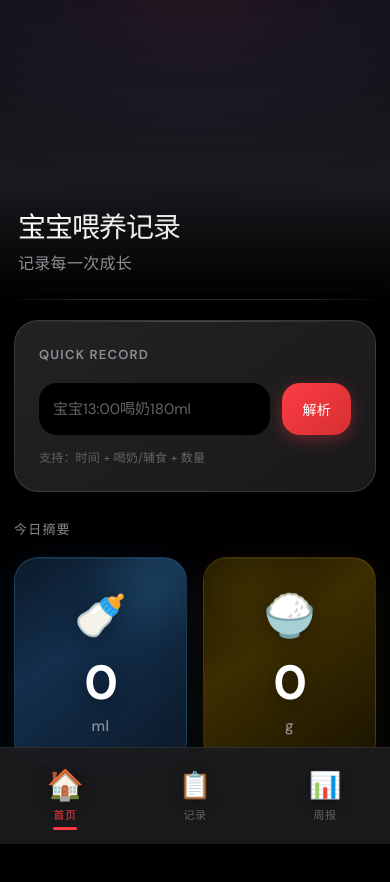
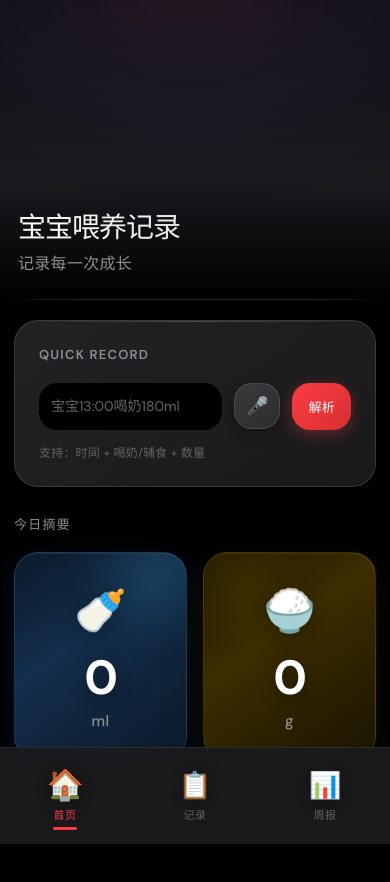
Before and after one commit to 651494508zzd-gif/baby-feed, a React (Vite) app: page / in a window 390 px wide. Shown: the top 882 px of the page. Built offline with nearby package versions, Linux system fonts and the light colour scheme.

Commit message:
feat: 添加语音识别功能 - 使用 Web Speech API

```diff
--- a/src/App.css
+++ b/src/App.css
@@ -245,6 +245,56 @@ body {
   transform: scale(0.97);
 }
 
+/* Voice Button */
+.btn-voice {
+  width: 54px;
+  height: 54px;
+  border: none;
+  border-radius: var(--radius-md);
+  font-size: 20px;
+  cursor: pointer;
+  transition: all 0.25s cubic-bezier(0.4, 0, 0.2, 1);
+  display: inline-flex;
+  align-items: center;
+  justify-content: center;
+  background: linear-gradient(145deg, var(--bg-tertiary) 0%, var(--bg-secondary) 100%);
+  border: 1px solid var(--glass-border);
+  box-shadow: 0 4px 12px rgba(0, 0, 0, 0.3);
+  flex-shrink: 0;
+}
+
+.btn-voice:hover {
+  transform: translateY(-2px);
+  box-shadow: 0 6px 20px rgba(0, 0, 0, 0.4);
+}
+
+.btn-voice:active {
+  transform: scale(0.95);
+}
+
+.btn-voice.listening {
+  background: linear-gradient(145deg, #ff453a 0%, #d63031 100%);
+  box-shadow: 0 4px 20px rgba(255, 69, 58, 0.5);
+  animation: pulse 1s ease-in-out infinite;
+}
+
+.btn-voice .voice-icon {
+  display: flex;
+  align-items: center;
+  justify-content: center;
+}
+
+@keyframes pulse {
+  0%, 100% {
+    transform: scale(1);
+    box-shadow: 0 4px 20px rgba(255, 69, 58, 0.5);
+  }
+  50% {
+    transform: scale(1.08);
+    box-shadow: 0 6px 30px rgba(255, 69, 58, 0.7);
+  }
+}
+
 .hint {
   font-size: 12px;
   color: var(--text-tertiary);
@@ -263,15 +313,22 @@ body {
   .input-group input {
     flex: 1;
     min-width: 0;
-    padding: 16px 14px;
-    font-size: 15px;
+    padding: 14px 12px;
+    font-size: 14px;
   }
 
   .input-group .btn-primary {
-    padding: 16px 20px;
-    font-size: 14px;
+    padding: 14px 16px;
+    font-size: 13px;
     white-space: nowrap;
     flex-shrink: 0;
+  }
+
+  .btn-voice {
+    width: 46px;
+    height: 46px;
+    font-size: 18px;
+    padding: 0;
   }
 
   .header {
--- a/src/App.jsx
+++ b/src/App.jsx
@@ -1,8 +1,9 @@
-import { useState, useEffect } from 'react';
+import { useState, useEffect, useRef } from 'react';
 import './App.css';
 import { getRecords, saveRecord, deleteRecord, getTodayRecords, getWeekRecords } from './services/storageService';
 import { parseVoiceInput, getTypeName, getTypeIcon } from './services/voiceParser';
 import { generateWeeklyReport } from './services/reportService';
+import { VoiceRecognition, isSpeechRecognitionSupported } from './services/voiceRecognition';
 
 function App() {
   const [records, setRecords] = useState([]);
@@ -11,9 +12,16 @@ function App() {
   const [showReport, setShowReport] = useState(false);
   const [report, setReport] = useState(null);
   const [activeTab, setActiveTab] = useState('home');
+  const [isListening, setIsListening] = useState(false);
+  const [interimTranscript, setInterimTranscript] = useState('');
+  const voiceRecognitionRef = useRef(null);
 
   useEffect(() => {
     loadRecords();
+    // 初始化语音识别
+    if (isSpeechRecognitionSupported()) {
+      voiceRecognitionRef.current = new VoiceRecognition();
+    }
   }, []);
 
   const loadRecords = () => {
@@ -30,6 +38,47 @@ function App() {
     } else {
       alert('无法解析，请尝试输入如：宝宝13:00喝奶180ml');
     }
+  };
+
+  const handleVoiceInput = () => {
+    if (!isSpeechRecognitionSupported()) {
+      alert('您的浏览器不支持语音识别功能，请使用 Chrome 或 Safari 浏览器');
+      return;
+    }
+
+    if (isListening) {
+      voiceRecognitionRef.current?.stop();
+      setIsListening(false);
+      return;
+    }
+
+    setIsListening(true);
+    setInterimTranscript('');
+
+    voiceRecognitionRef.current?.start(
+      (final, interim) => {
+        if (interim) {
+          setInterimTranscript(interim);
+        }
+        if (final) {
+          setInputText(final);
+          setInterimTranscript('');
+        }
+      },
+      () => {
+        setIsListening(false);
+        setInterimTranscript('');
+        // 自动触发解析
+        if (inputText.trim()) {
+          setTimeout(() => handleParse(), 300);
+        }
+      },
+      (error) => {
+        setIsListening(false);
+        setInterimTranscript('');
+        console.error('语音识别错误:', error);
+      }
+    );
   };
 
   const handleSave = () => {
@@ -96,11 +145,23 @@ function App() {
               <div className="input-group">
                 <input
                   type="text"
-                  value={inputText}
+                  value={interimTranscript || inputText}
                   onChange={(e) => setInputText(e.target.value)}
-                  placeholder="宝宝13:00喝奶180ml"
+                  placeholder={isListening ? "正在聆听..." : "宝宝13:00喝奶180ml"}
                   onKeyPress={(e) => e.key === 'Enter' && handleParse()}
+                  disabled={isListening}
                 />
+                <button
+                  className={`btn-voice ${isListening ? 'listening' : ''}`}
+                  onClick={handleVoiceInput}
+                  title="语音输入"
+                >
+                  {isListening ? (
+                    <span className="voice-icon">🔴</span>
+                  ) : (
+                    <span className="voice-icon">🎤</span>
+                  )}
+                </button>
                 <button className="btn-primary" onClick={handleParse}>
                   解析
                 </button>
--- /dev/null
+++ b/src/services/voiceRecognition.js
@@ -0,0 +1,101 @@
+// 语音识别服务 - 使用 Web Speech API
+
+// 检测浏览器是否支持语音识别
+export const isSpeechRecognitionSupported = () => {
+  return 'SpeechRecognition' in window || 'webkitSpeechRecognition' in window;
+};
+
+// 创建语音识别器实例
+const createSpeechRecognition = () => {
+  const SpeechRecognition = window.SpeechRecognition || window.webkitSpeechRecognition;
+  if (!SpeechRecognition) return null;
+
+  const recognition = new SpeechRecognition();
+  recognition.continuous = false;
+  recognition.interimResults = true;
+  recognition.lang = 'zh-CN';
+  return recognition;
+};
+
+// 语音识别类
+export class VoiceRecognition {
+  constructor() {
+    this.recognition = null;
+    this.isListening = false;
+    this.onResult = null;
+    this.onEnd = null;
+    this.onError = null;
+
+    if (isSpeechRecognitionSupported()) {
+      this.recognition = createSpeechRecognition();
+      this.setupEventHandlers();
+    }
+  }
+
+  setupEventHandlers() {
+    if (!this.recognition) return;
+
+    this.recognition.onresult = (event) => {
+      let finalTranscript = '';
+      let interimTranscript = '';
+
+      for (let i = event.resultIndex; i < event.results.length; i++) {
+        const transcript = event.results[i][0].transcript;
+        if (event.results[i].isFinal) {
+          finalTranscript += transcript;
+        } else {
+          interimTranscript += transcript;
+        }
+      }
+
+      if (this.onResult) {
+        this.onResult(finalTranscript, interimTranscript);
+      }
+    };
+
+    this.recognition.onend = () => {
+      this.isListening = false;
+      if (this.onEnd) {
+        this.onEnd();
+      }
+    };
+
+    this.recognition.onerror = (event) => {
+      console.error('语音识别错误:', event.error);
+      this.isListening = false;
+      if (this.onError) {
+        this.onError(event.error);
+      }
+    };
+  }
+
+  start(onResult, onEnd, onError) {
+    if (!this.recognition) {
+      if (onError) {
+        onError('您的浏览器不支持语音识别功能');
+      }
+      return;
+    }
+
+    this.onResult = onResult;
+    this.onEnd = onEnd;
+    this.onError = onError;
+
+    try {
+      this.recognition.start();
+      this.isListening = true;
+    } catch (e) {
+      console.error('启动语音识别失败:', e);
+      this.isListening = false;
+    }
+  }
+
+  stop() {
+    if (this.recognition && this.isListening) {
+      this.recognition.stop();
+      this.isListening = false;
+    }
+  }
+}
+
+export default VoiceRecognition;
```
